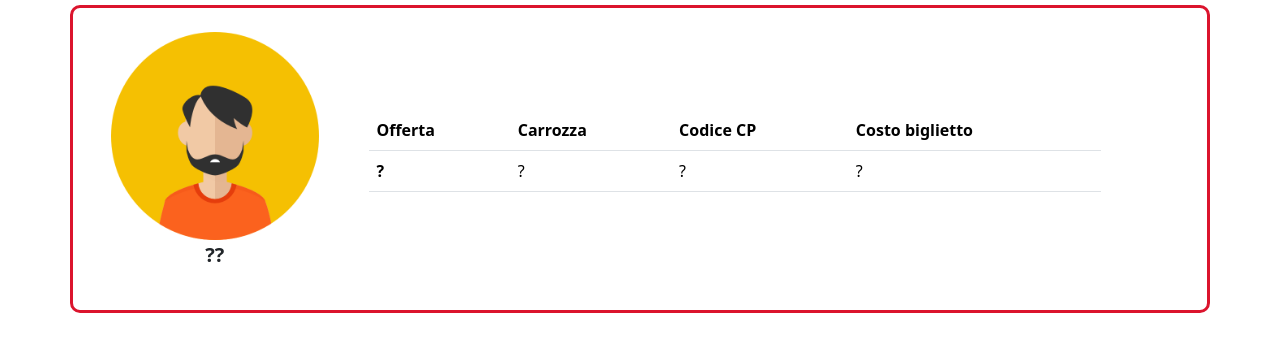
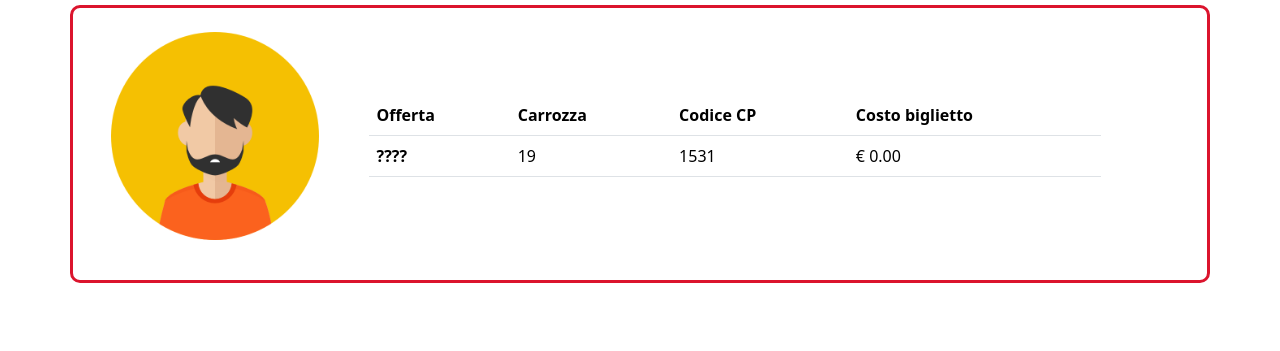
Before and after one commit to MarcoMazzilli/js-biglietto-treno-form, a plain HTML site: page index.html in a window 1280 px wide. Both pictures are taken after a click on the button "Genera". Shown: the part 421-772 px from the top of the page. Drawn offline with nearby package versions, Linux system fonts and the light colour scheme.

Commit message:
[Add] Ticket info on click (Not complete)

```diff
--- a/assets/script.js
+++ b/assets/script.js
@@ -1,3 +1,10 @@
+//Random number generator Carrozza e Cp code
+let carrozzaNumber = Math.floor(Math.random() * 21);
+console.log('numero carrozza-->',carrozzaNumber);
+
+let cpCode = Math.floor(Math.random() * 1001) + 1000;
+console.log('Cp Code-->',cpCode);
+
 //Dati in possesso
 const prezzoAlKm = 0.21;
 const discountUnder = 20;
@@ -29,11 +36,10 @@ if (discount === "mineronne"){
 //arrotondo la cifra prima di mandarla in output
 prezzoNetto = prezzoNetto.toFixed(2)
 console.log('Prezzo al quale è stato applicato lo sconto -->', prezzoNetto);
+
+//Compilo i campi con l'innerHTML
+document.getElementById('nomeOutput').innerHTML = name;
+document.getElementById('carrozzaOutput').innerHTML = " " + carrozzaNumber;
+document.getElementById('codiceCpOutput').innerHTML = " " + cpCode;
+document.getElementById('prezzoNettoOutput').innerHTML = '' + prezzoNetto;
 })
-
-//Random number generator Carrozza e Cp code
-let carrozzaNumber = Math.floor(Math.random() * 21);
-console.log('numero carrozza-->',carrozzaNumber);
-
-let cpCode = Math.floor(Math.random() * 1001) + 1000;
-console.log('Cp Code-->',cpCode);
--- a/index.html
+++ b/index.html
@@ -53,7 +53,7 @@
     <div class="row">
       <div class="col-3 text-center">
         <img src="assets/img/user-pic.png" alt="Foto utente">
-        <p id="nomeOutput" class="text-capitalize fw-bolder fs-5">??</p>
+        <p id="nomeOutput" class="text-capitalize fw-bolder fs-5"></p>
       </div>
       <div class="col-8 d-flex align-items-center">
         <table class="table">
@@ -67,10 +67,12 @@
           </thead>
           <tbody>
             <tr>
-              <th id="tipoOfferta">?</th>
-              <td id="carrozzaOutput">?</td>
-              <td id="codiceCpOutput">?</td>
-              <td id="prezzoNettoOutput">?</td>
+              <th id="tipoOfferta">????</th>
+              <td id="carrozzaOutput"></td>
+              <td id="codiceCpOutput"></td>
+              <td>
+                <span>&euro;</span>
+                <span id="prezzoNettoOutput"></span></td>
             </tr>
           </tbody>
         </table>
```
